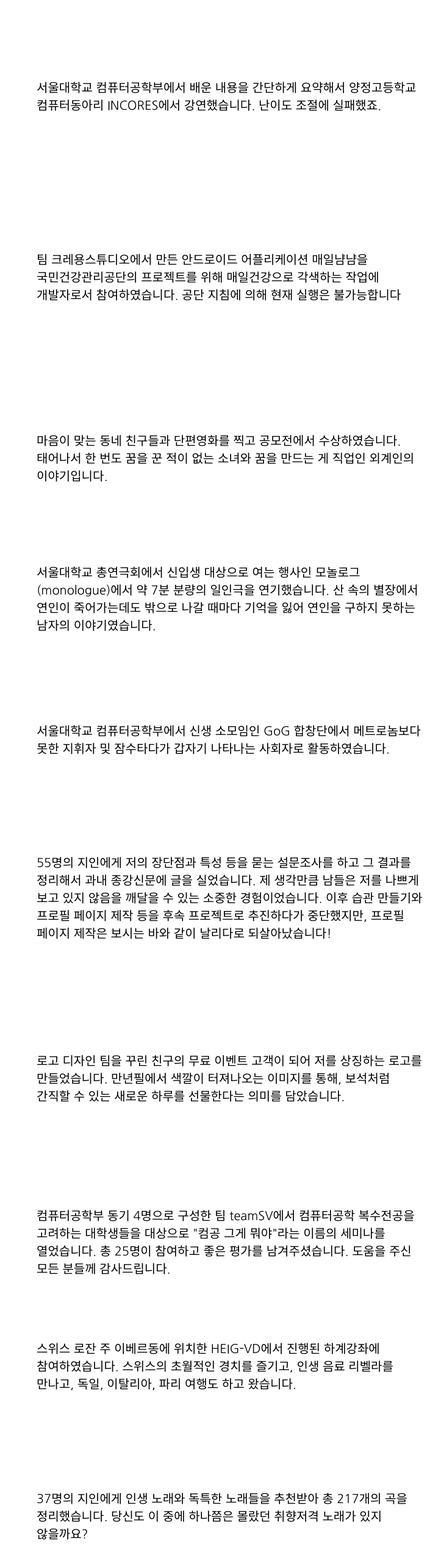
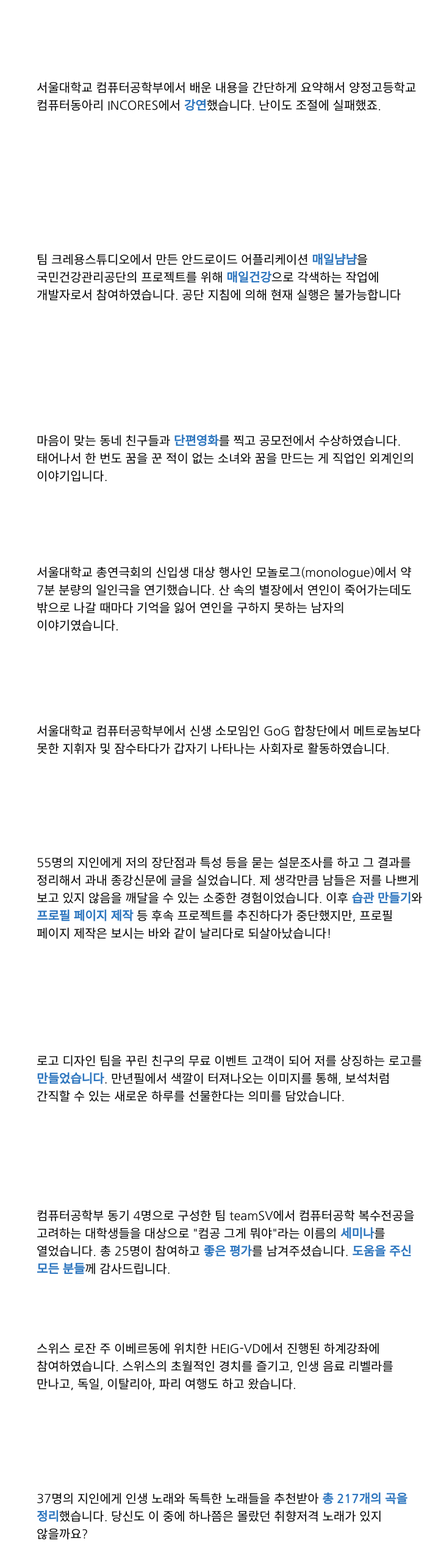
Before and after one commit to javelinsman/kiroong.me, a website: page html/index.html in a window 1280 px wide. Shown: the part 4700-7260 px from the top of the page at 61% size, 442-1165 px from the left. Drawn offline with Linux system fonts and the light colour scheme; files that its build step writes are made by us from their sources.

Commit message:
hyperlinks

```diff
--- a/css/index.css
+++ b/css/index.css
@@ -19,6 +19,13 @@ body {
 
 p {
     font-size: 125%;
+}
+
+a, a:hover, a:focus, a:active {
+    text-decoration: none;
+    font-weight: bold;
+    color: rgb(44, 117, 190);
+    /*color: rgb(49, 79, 134);*/
 }
 
 /*
@@ -172,3 +179,15 @@ nav div ul div {
     width: 100%;
     text-align: center;
 }
+
+/*
+    Objective
+*/
+
+.image-container {
+    width: 100%;
+    display: flex;
+}
+.image-container img {
+    margin : auto;
+}
--- a/html/index.html
+++ b/html/index.html
@@ -148,7 +148,7 @@
                 <img src="/static/ruby1.png">
             </div>
             <div class="content">
-                <p>서울대학교 컴퓨터공학부에서 배운 내용을 간단하게 요약해서 양정고등학교 컴퓨터동아리 INCORES에서 강연했습니다. 난이도 조절에 실패했죠.</p>
+                <p>서울대학교 컴퓨터공학부에서 배운 내용을 간단하게 요약해서 양정고등학교 컴퓨터동아리 INCORES에서 <a target="_blank" href="https://www.youtube.com/watch?v=fPEcYMJraWM&list=LLHi2FGm0Y2aFq6_zeem4uQA&index=51">강연</a>했습니다. 난이도 조절에 실패했죠.</p>
             </div>
         </div>
         <div class="unit">
@@ -156,7 +156,7 @@
                 <img src="/static/crayon.png">
             </div>
             <div class="content">
-                <p>팀 크레용스튜디오에서 만든 안드로이드 어플리케이션 매일냠냠을 국민건강관리공단의 프로젝트를 위해 매일건강으로 각색하는 작업에 개발자로서 참여하였습니다. 공단 지침에 의해 현재 실행은 불가능합니다</p>
+                <p>팀 크레용스튜디오에서 만든 안드로이드 어플리케이션 <a target="_blank" href="https://play.google.com/store/apps/details?id=com.crayonstudio.maeilnyamnyam">매일냠냠</a>을 국민건강관리공단의 프로젝트를 위해 <a target="_blank" href="https://play.google.com/store/apps/details?id=com.crayonstudio.maeilgungang">매일건강</a>으로 각색하는 작업에 개발자로서 참여하였습니다. 공단 지침에 의해 현재 실행은 불가능합니다</p>
             </div>
         </div>
         <div class="unit">
@@ -164,7 +164,7 @@
                 <img src="/static/maskmelon.png">
             </div>
             <div class="content">
-                <p>마음이 맞는 동네 친구들과 단편영화를 찍고 공모전에서 수상하였습니다. 태어나서 한 번도 꿈을 꾼 적이 없는 소녀와 꿈을 만드는 게 직업인 외계인의 이야기입니다.</p>
+                <p>마음이 맞는 동네 친구들과 <a target="_blank" href="https://www.youtube.com/watch?v=Y_MtJ8tCJ6E">단편영화</a>를 찍고 공모전에서 수상하였습니다. 태어나서 한 번도 꿈을 꾼 적이 없는 소녀와 꿈을 만드는 게 직업인 외계인의 이야기입니다.</p>
             </div>
         </div>
         <div class="unit">
@@ -172,7 +172,7 @@
                 <img src="/static/monologue6.jpeg">
             </div>
             <div class="content">
-                <p>서울대학교 총연극회에서 신입생 대상으로 여는 행사인 모놀로그(monologue)에서 약 7분 분량의 일인극을 연기했습니다. 산 속의 별장에서 연인이 죽어가는데도 밖으로 나갈 때마다 기억을 잃어 연인을 구하지 못하는 남자의 이야기였습니다.</p>
+                <p>서울대학교 총연극회의 신입생 대상 행사인 모놀로그(monologue)에서 약 7분 분량의 일인극을 연기했습니다. 산 속의 별장에서 연인이 죽어가는데도 밖으로 나갈 때마다 기억을 잃어 연인을 구하지 못하는 남자의 이야기였습니다.</p>
             </div>
         </div>
         <div class="unit">
@@ -188,7 +188,7 @@
                 <img src="/static/stone.png">
             </div>
             <div class="content">
-                <p>55명의 지인에게 저의 장단점과 특성 등을 묻는 설문조사를 하고 그 결과를 정리해서 과내 종강신문에 글을 실었습니다. 제 생각만큼 남들은 저를 나쁘게 보고 있지 않음을 깨달을 수 있는 소중한 경험이었습니다. 이후 습관 만들기와 프로필 페이지 제작 등을 후속 프로젝트로 추진하다가 중단했지만, 프로필 페이지 제작은 보시는 바와 같이 날리다로 되살아났습니다!</p>
+                <p>55명의 지인에게 저의 장단점과 특성 등을 묻는 설문조사를 하고 그 결과를 정리해서 과내 종강신문에 글을 실었습니다. 제 생각만큼 남들은 저를 나쁘게 보고 있지 않음을 깨달을 수 있는 소중한 경험이었습니다. 이후 <a target="_blank" href="https://www.facebook.com/permalink.php?story_fbid=1766629406900355&id=100006599385507">습관 만들기</a>와 <a target="_blank" href="https://www.facebook.com/permalink.php?story_fbid=1727871924109437&id=100006599385507">프로필 페이지 제작</a> 등 후속 프로젝트를 추진하다가 중단했지만, 프로필 페이지 제작은 보시는 바와 같이 날리다로 되살아났습니다!</p>
             </div>
         </div>
         <div class="unit">
@@ -196,7 +196,7 @@
                 <img src="/static/logo1.jpg">
             </div>
             <div class="content">
-                <p>로고 디자인 팀을 꾸린 친구의 무료 이벤트 고객이 되어 저를 상징하는 로고를 만들었습니다. 만년필에서 색깔이 터져나오는 이미지를 통해, 보석처럼 간직할 수 있는 새로운 하루를 선물한다는 의미를 담았습니다.</p>
+                <p>로고 디자인 팀을 꾸린 친구의 무료 이벤트 고객이 되어 저를 상징하는 로고를 <a target="_blank" href="https://www.facebook.com/permalink.php?story_fbid=1769562689940360&id=100006599385507">만들었습니다</a>. 만년필에서 색깔이 터져나오는 이미지를 통해, 보석처럼 간직할 수 있는 새로운 하루를 선물한다는 의미를 담았습니다.</p>
             </div>
         </div>
         <div class="unit">
@@ -204,7 +204,7 @@
                 <img src="/static/whatiscs4.jpg">
             </div>
             <div class="content">
-                <p>컴퓨터공학부 동기 4명으로 구성한 팀 teamSV에서 컴퓨터공학 복수전공을 고려하는 대학생들을 대상으로 "컴공 그게 뭐야"라는 이름의 세미나를 열었습니다. 총 25명이 참여하고 좋은 평가를 남겨주셨습니다. 도움을 주신 모든 분들께 감사드립니다.</p>
+                <p>컴퓨터공학부 동기 4명으로 구성한 팀 teamSV에서 컴퓨터공학 복수전공을 고려하는 대학생들을 대상으로 "컴공 그게 뭐야"라는 이름의 <a target="_blank" href="https://gist.github.com/javelinsman/217172859d83998cea50276364217d24">세미나</a>를 열었습니다. 총 25명이 참여하고 <a target="_blank" href="https://www.facebook.com/photo.php?fbid=1744566645773298&set=a.1736143533282276.1073741829.100006599385507&type=3">좋은 평가</a>를 남겨주셨습니다. <a target="_blank" href="https://www.facebook.com/permalink.php?story_fbid=1740913309471965&id=100006599385507">도움을 주신 모든 분들</a>께 감사드립니다.</p>
             </div>
         </div>
         <div class="unit">
@@ -220,7 +220,7 @@
                 <img src="/static/music.jpg">
             </div>
             <div class="content">
-                <p>37명의 지인에게 인생 노래와 독특한 노래들을 추천받아 총 217개의 곡을 정리했습니다. 당신도 이 중에 하나쯤은 몰랐던 취향저격 노래가 있지 않을까요?</p>
+                <p>37명의 지인에게 인생 노래와 독특한 노래들을 추천받아 <a target="_blank" href="https://www.facebook.com/permalink.php?story_fbid=1828050240758271&id=100006599385507">총 217개의 곡을 정리</a>했습니다. 당신도 이 중에 하나쯤은 몰랐던 취향저격 노래가 있지 않을까요?</p>
             </div>
         </div>
         <div class="unit">
@@ -228,7 +228,7 @@
                 <img src="/static/icpc.jpg">
             </div>
             <div class="content">
-                <p>흔히 PS라고 불리는 '알고리즘 문제 풀이' 분야에서 꽤나 권위 있는 대회인 ACM-ICPC 대전 리저널에 2회 참가하여 각각 7등, 8등으로 특별상을 수상했습니다. 이는 훌륭한 팀원들의 덕에 가능했던 결과이며, 저는 전체 알고리즘 분야 중 특히 네트워크 플로우 알고리즘에 집중해서 공부했습니다.</p>
+                <p>흔히 PS라고 불리는 '알고리즘 문제 풀이' 분야에서 꽤나 권위 있는 대회인 ACM-ICPC 대전 리저널에 2회 참가하여 각각 <a target="_blank" href="http://icpckorea.org/2015/REGIONAL/scoreboard.html">7등</a>, <a target="_blank" href="http://icpckorea.org/2016/REGIONAL/scoreboard.html">8등</a>으로 특별상을 수상했습니다. 이는 훌륭한 팀원들의 덕에 가능했던 결과이며, 저는 전체 알고리즘 분야 중 특히 네트워크 플로우 알고리즘에 집중해서 공부했습니다.</p>
             </div>
         </div>
         <div class="unit">
@@ -236,7 +236,7 @@
                 <img src="/static/chinatown.jpg">
             </div>
             <div class="content">
-                <p>저는 걷는 걸 좋아합니다. 과거 전력으로는 '신설동→합정', '신논현→목동' 등이 있고, 최근에는 삿포로에 즉흥여행을 가서 교통수단을 전혀 이용하지 않고 이틀간 여행을 했고, 목동에서 차이나타운까지 걸어가서 짜장면을 먹고 왔습니다. </p>
+                <p>저는 걷는 걸 좋아합니다. 과거 전력으로는 '신설동→합정', '신논현→목동' 등이 있지요. 올해 초에는 친구들과 목동에서 차이나타운까지 걸어가서 짜장면을 먹고 왔습니다. </p>
             </div>
         </div>
         <div class="unit">
@@ -244,14 +244,16 @@
                 <img src="/static/gilvis.jpg">
             </div>
             <div class="content">
-                <p>...그리고 아까 소개했듯이 콩돌이 프로덕션과 함께 GILVIS도 만들었지요 :)</p>
+                <p>...그리고 아까 소개했듯이 <a target="_blank" href="https://www.facebook.com/kongdolEproduction/?fref=ts">콩돌이 프로덕션</a>과 함께 <a target="_blank" href="https://www.facebook.com/kongdolEproduction/videos/1674266286204513/">GILVIS</a>도 만들었지요 :)</p>
             </div>
         </div>
     </section>
     <section id="objective" class="display">
         <div class="splitter"></div>
         <h1>2017년의 목표</h1>
-        <img src="/static/draft.jpg">
+        <div class="image-container">
+            <img src="/static/draft.jpg">
+        </div>
         <p>저는 올해에 자기이해, 목표설정, 동기부여 프로젝트를 진행해서 총 100명의 사람들에게 지속적인 영향을 주는 것이 목표입니다. 앞서 말했듯이 각종 어플리케이션을 활용해서 참신하고 낯설고 흥미진진한 경험을 만들어내는 데에 집중할 것입니다. 이를 위해 구상한 프로젝트로는 날리다5, 날리다10, 날리다25, 그리고 팝콘로봇50 등이 있습니다. 이외에도 오픈소스의 개념을 차용한 오픈스터디 2개도 병행할 계획입니다. 아, 매일 수영하는 것도 빼놓을 수 없겠네요.</p>
         </div>
         <h1>날리다5 2/13 ~ 2/28</h1>
```
